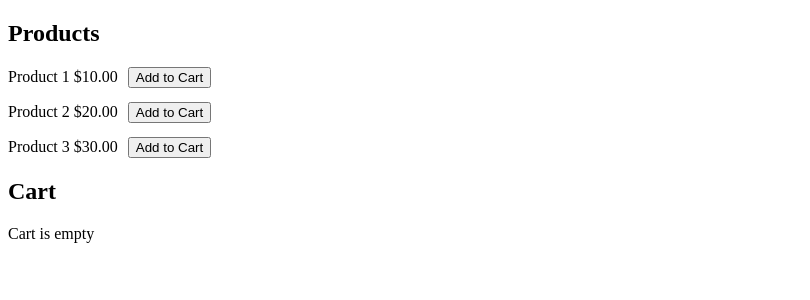
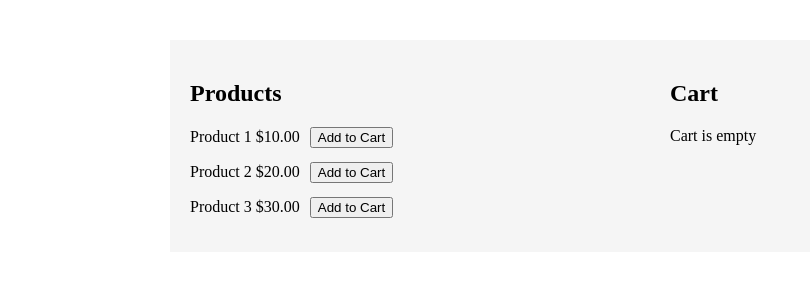
Before and after one commit to LarysaSperling/ShoppingCart, a React (Vite) app: page / in a window 1280 px wide. Shown: the top 300 px of the page, without its empty margins (0-810 px from the left). Built offline with nearby package versions, Linux system fonts and the light colour scheme.

Commit message:
add main app container styles

```diff
--- a/src/App.css
+++ b/src/App.css
@@ -0,0 +1,9 @@
+.container {
+  max-width: 900px;
+  margin: 40px auto;
+  padding: 20px;
+  display: flex;
+  justify-content: space-between;
+  gap: 60px;
+  background-color: #f5f5f5;
+}
```
